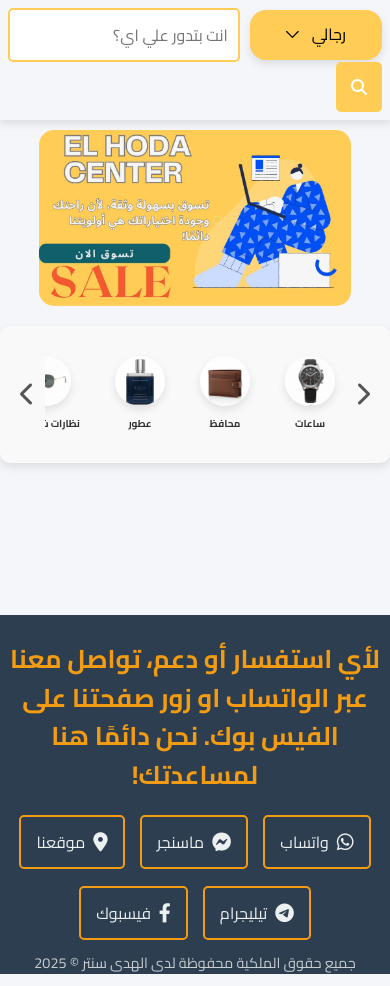
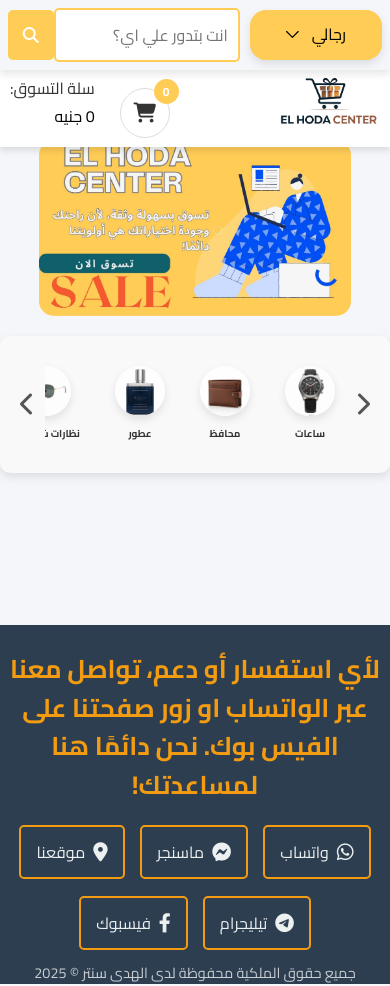
Before and after one commit to youssefamr080/huda_center, a plain HTML site: page men.html in a window 390 px wide. Drawn offline with nearby package versions, Linux system fonts and the light colour scheme.

Commit message:
Update main style.css

```diff
--- a/main style.css
+++ b/main style.css
@@ -72,6 +72,7 @@ p {
     }
 }
 
+/* Header Styles */
 /* تنسيق الهيدر */
 header {
     position: fixed;
@@ -94,14 +95,10 @@ header .top-nav {
 
 @media (max-width: 768px) {
     header {
-       padding: 5px 0;
-
+        top: 60px; /* Adjust this value based on the height of the search bar */
     }
-      body {
-         margin-top: 130px; /* Adjust this value based on the height of the search bar */
 }
 
-}
 /* تنسيق الشعار */
 .logo img {
     width: 150px;
@@ -128,10 +125,8 @@ header .top-nav {
     border-radius: 8px;
     box-shadow: 0 4px 8px var(--shadow-color);
     width: 100%;
-    max-width: 600px;
+    max-width: 800px;
     margin: 0 auto;
-    position: relative;
-    flex-wrap: wrap;
 }
 
 @media (max-width: 768px) {
@@ -142,9 +137,6 @@ header .top-nav {
         right: 0;
         z-index: 20;
         border-radius: 0;
-    width: 100%;
-    max-width: none;
-
     }
 }
 
@@ -178,7 +170,7 @@ header .top-nav {
     background: #e8b43a;
 }
 
-/* From Uiverse.io by gharsh11032000 */
+/* تنسيق القائمة */
 .menu {
     font-size: 16px;
     line-height: 1.6;
@@ -368,31 +360,28 @@ header .top-nav {
     justify-content: center;
     align-items: center;
 }
+
 @media (max-width: 768px) {
     .cart_header {
-         justify-content: flex-start; /* Align items to the start */
-         flex-direction: row;/* keep flex direction  row in mobile*/
+        justify-content: flex-start;
     }
 
     .cart_header .icon_cart {
-        width: 40px;
-        height: 40px;
+        width: 50px;
+        height: 50px;
         position: relative;
-        top: 5px;
-       left: 5px;
+        top: 10px;
+        left: 10px;
     }
 
     .cart_header .count_item {
-         width: 20px;
-        height: 20px;
-         top: -5px; /* Adjusted to move the count item higher */
-       right: -5px; /* Adjusted to move the count item to the right */
-
-    }
-      .total_price p {
-         font-size: 14px; /* Adjust font size for smaller screens */
+        width: 25px;
+        height: 25px;
+        top: -10px;
+        right: -10px;
     }
 }
+
 
 
 /*cart*/
```
Lines whose indentation alone changed are shown as unchanged.
